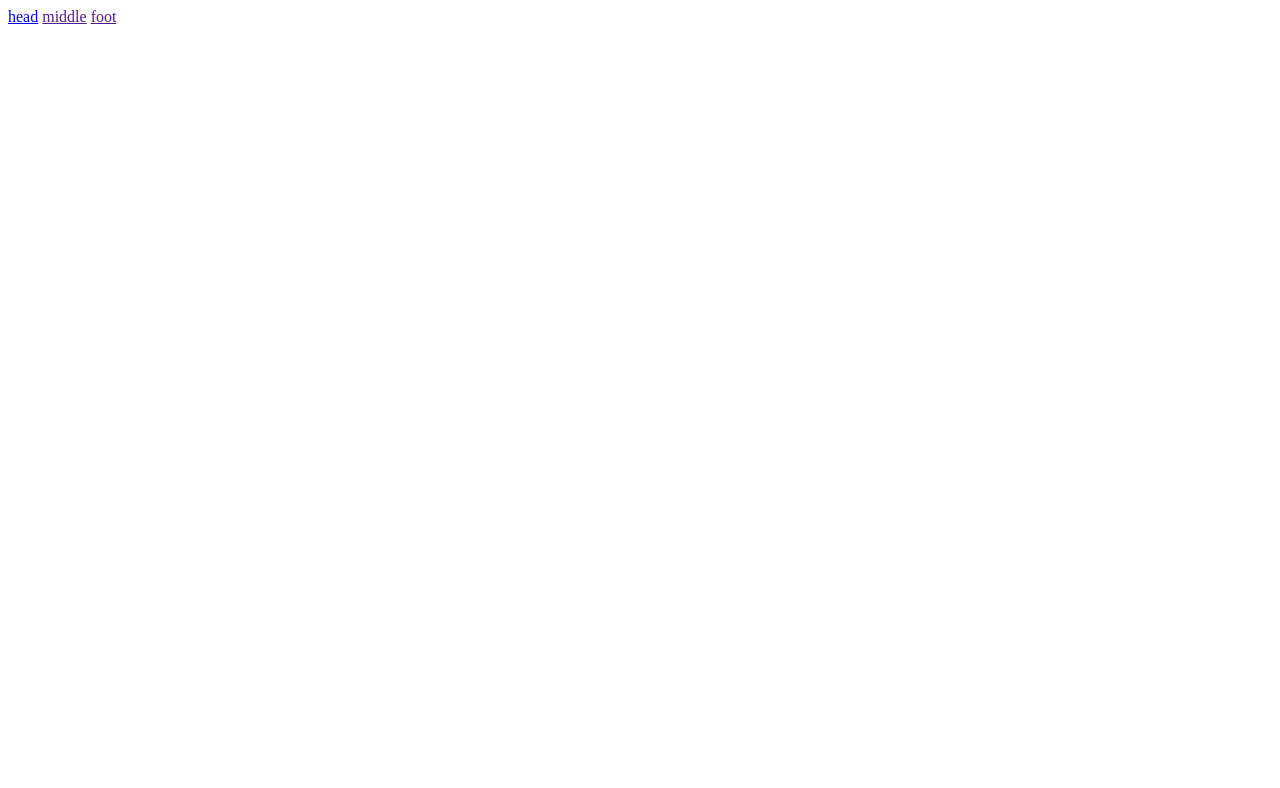
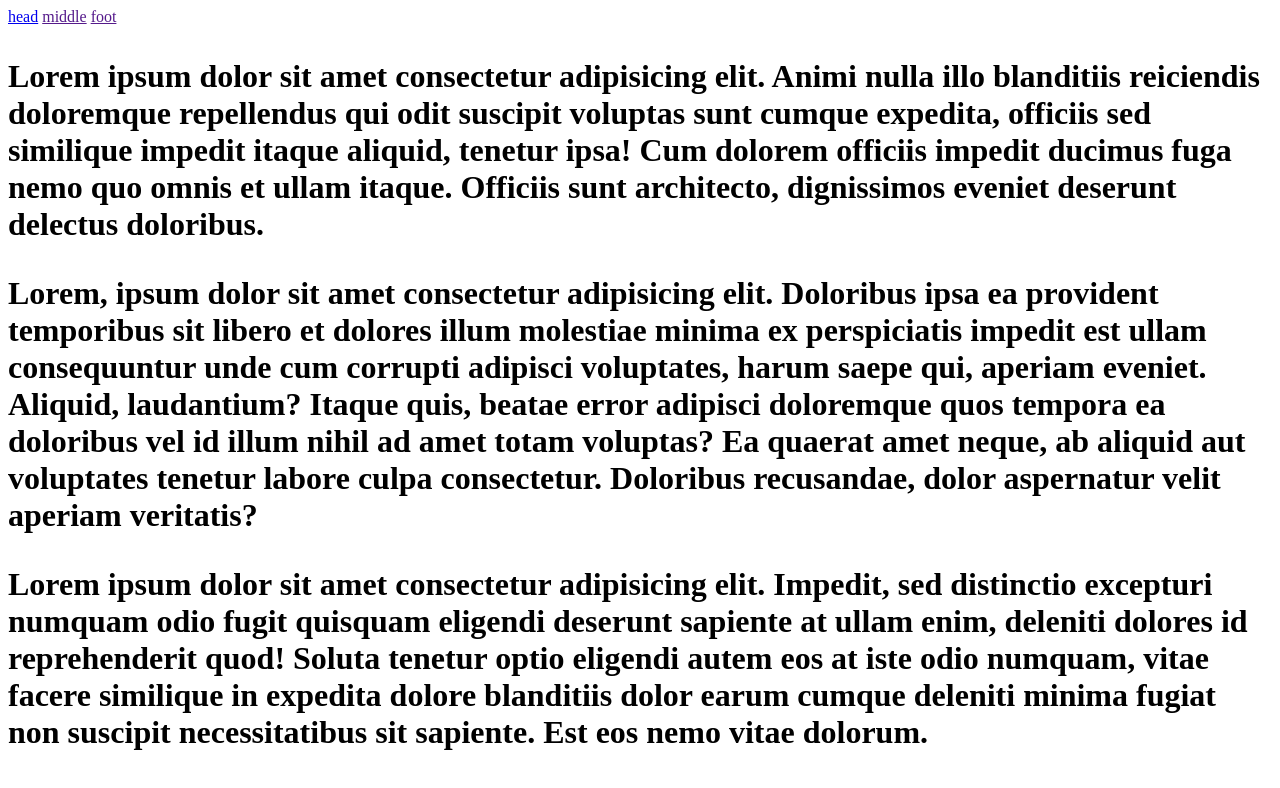
Before and after one commit to TheYonaz/hackeru1, a plain HTML site: page index.html in a window 1280 px wide. Drawn offline with Linux system fonts and the light colour scheme.

Commit message:
3story <p> with lorem

```diff
--- a/index.html
+++ b/index.html
@@ -1,12 +1,14 @@
 <!DOCTYPE html>
 <html lang="en">
   <head>
-    <meta charset="UTF-8">
-    <meta http-equiv="X-UA-Compatible" content="IE=edge">
-    <meta name="viewport" content="width=device-width, initial-scale=1.0">
+    <meta charset="UTF-8" />
+    <meta http-equiv="X-UA-Compatible" content="IE=edge" />
+    <meta name="viewport" content="width=device-width, initial-scale=1.0" />
     <title>Document</title>
+    <link rel="style" href="style.css">
   </head>
   <body>
+    <link rel="javascript" href="java.js">
     <header>
       <article>
         <a href="#bl">head</a>
@@ -14,11 +16,40 @@
         <a href="">foot</a>
       </article>
     </header>
-    <h1 id="bl"></h1>
+    <h1 id="story1">
+      <p>
+        Lorem ipsum dolor sit amet consectetur adipisicing elit. Animi nulla
+        illo blanditiis reiciendis doloremque repellendus qui odit suscipit
+        voluptas sunt cumque expedita, officiis sed similique impedit itaque
+        aliquid, tenetur ipsa! Cum dolorem officiis impedit ducimus fuga nemo
+        quo omnis et ullam itaque. Officiis sunt architecto, dignissimos eveniet
+        deserunt delectus doloribus.
+      </p>
+    </h1>
+    <h1 id="story2">
+      <p>
+        Lorem, ipsum dolor sit amet consectetur adipisicing elit. Doloribus ipsa
+        ea provident temporibus sit libero et dolores illum molestiae minima ex
+        perspiciatis impedit est ullam consequuntur unde cum corrupti adipisci
+        voluptates, harum saepe qui, aperiam eveniet. Aliquid, laudantium?
+        Itaque quis, beatae error adipisci doloremque quos tempora ea doloribus
+        vel id illum nihil ad amet totam voluptas? Ea quaerat amet neque, ab
+        aliquid aut voluptates tenetur labore culpa consectetur. Doloribus
+        recusandae, dolor aspernatur velit aperiam veritatis?
+      </p>
+    </h1>
+    <h1 id="story3">
+      <p>
+        Lorem ipsum dolor sit amet consectetur adipisicing elit. Impedit, sed
+        distinctio excepturi numquam odio fugit quisquam eligendi deserunt
+        sapiente at ullam enim, deleniti dolores id reprehenderit quod! Soluta
+        tenetur optio eligendi autem eos at iste odio numquam, vitae facere
+        similique in expedita dolore blanditiis dolor earum cumque deleniti
+        minima fugiat non suscipit necessitatibus sit sapiente. Est eos nemo
+        vitae dolorum.
+      </p>
+    </h1>
 
-    <footer>
-
-    </footer>
-
+    <footer></footer>
   </body>
 </html>
```
Lines whose indentation alone changed are shown as unchanged.
